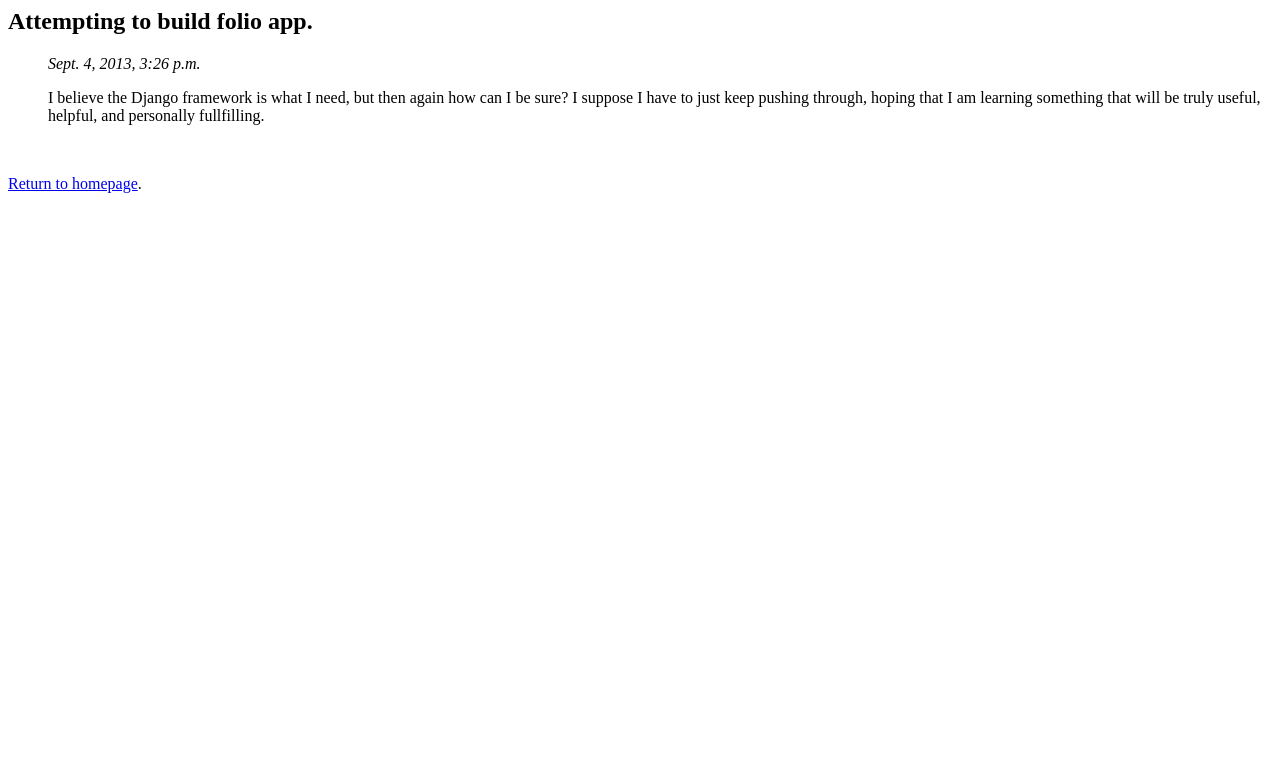
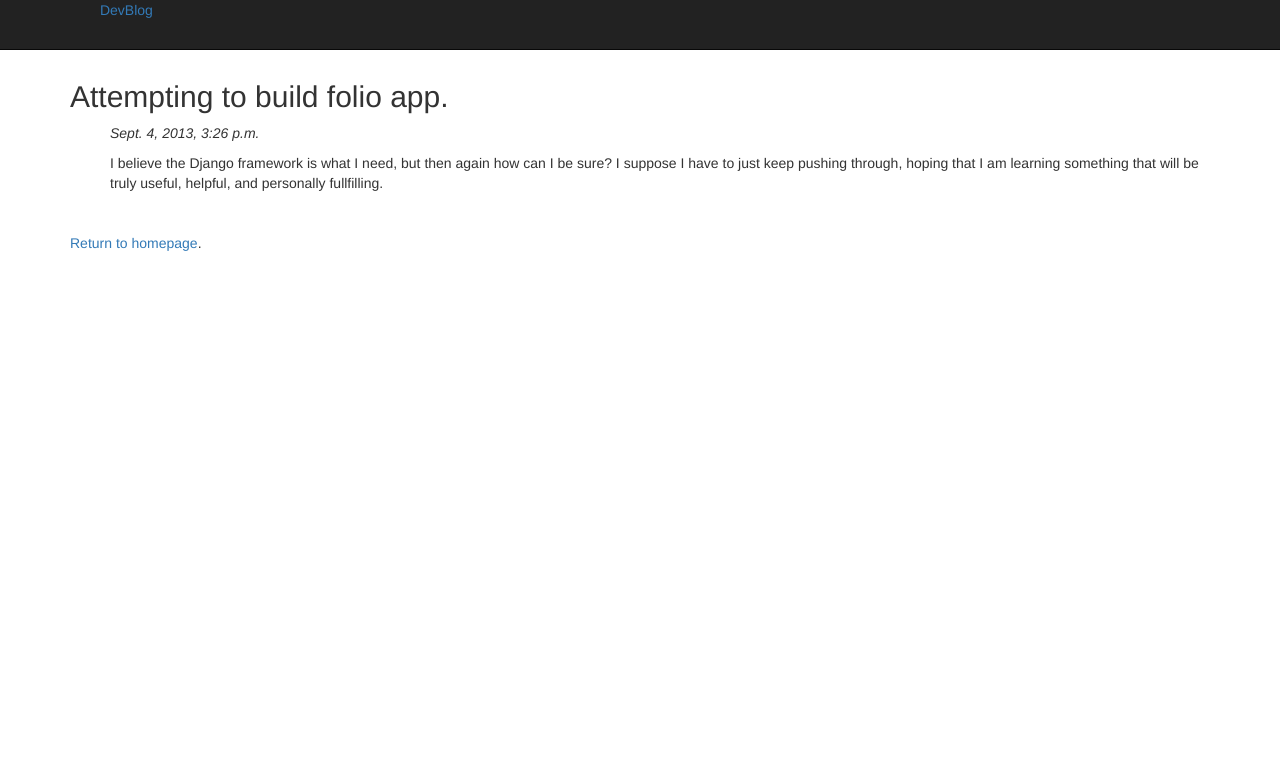
Before and after one commit to EliCash82/moreDjango, a Django app: page /blog/1/ in a window 1280 px wide. Shown: the top 783 px of the page. Run offline with Django 3.2, Linux system fonts and the light colour scheme; data comes from the database, SQL or seed files in the repository; parts of the project's set-up code (start-up, migrations or seed data) failed here and were passed over; some libraries are stand-ins or nearby versions.

Commit message:
Added some buggy styles because recc .CSS link broken

```diff
--- /dev/null
+++ b/blog/templates/base.html
@@ -0,0 +1,68 @@
+<!DOCTYPE html>
+<html lang="en">
+	<head>
+		<meta charset="utf-8">
+		<title>Anderson's Development Blog</title>
+		<meta name="viewport" content="width=device-width, initial-scale=1.0">
+		<meta name="description" content="">
+		<meta name="author" content="">
+
+		<!--Styles-->
+		<link href="//netdna.bootstrapcdn.com/twitter-bootstrap/2.3.2/css/bootstrap-combined.no-icons.min.css" rel="stylesheet">
+		<style>
+			body {
+				padding-top: 60px; /* 60px to make the container go all the way to the bottom of the topbar */
+			}
+		</style>
+		<link href="//netdna.bootstrapcdn.com/twitter-bootstrap/2.3.2/css/bootstrap-combined.min.css" rel="stylesheet">
+
+		<!-- The HTML5 shim, for IE6-8 support of HTML5 elements -->
+		<!--[If lt IE 9]>
+			<script src="http://html5shim.googlecode.com/svn/trunk/html5.js"></script>
+		<![endif]-->
+		<script src="//netdna.bootstrapcdn.com/twitter-bootstrap/2.3.2/js/bootstrap.min.js" type="text/javascript"></script>
+		{% block extrahead %}
+		{% endblock %}
+		<script type="text/javascript">
+		$(function(){
+		{% block jquery %}
+		{% endblock %}
+		});
+		</script>
+	</head>
+	<body>
+		<div class="navbar navbar-inverse navbar-fixed-top">
+			<div class="navbar-inner">
+				<div class="container">
+					<a class="btn btn-navbar" data-toggle-"collapse" data-target=".nav-collapse">
+						<span class="icon-bar"></span>
+						<span class="icon-bar"></span>
+						<span class="icon-bar"></span>
+					</a>
+					<a class="brand" href="/blog">DevBlog</a>
+					<div class="nav-collapse collapse">
+						<ul class="nav">
+							<li><a href="#">Add Post</a></li>
+						</ul>
+					</div><!--/.nav-collapse -->
+				</div>
+			</div>
+		</div>
+
+		<div id="messages">
+			{% if messages %}
+				{% for message in messages %}
+					<div class="alert alert-{{message.tags}}">
+						<a class="close" data-dismiss="alert">*</a>
+						{{message}}
+					</div>
+				{% endfor %}
+			{% endif %}
+		</div>
+
+		<div class="container">
+		{% block content %}
+		{% endblock %}
+		</div><!-- /container -->
+	</body>
+</html>
--- a/blog/templates/post.html
+++ b/blog/templates/post.html
@@ -1,13 +1,11 @@
-<html>
-<head><title>Anderson's Development Blog: {{ single_post.title }}</title>
-</head>
-<body>
+{% extends 'base.html' %}
+
+{% block content %}
 	<h2>{{ single_post.title }}</h2>
 	<ul>
 		<p><em>{{ single_post.created_at }}</em></p>
 		<p>{{ single_post.content }}</p>
 		<br/>
 	</ul>
-	<p><a href="/blog">Return to homepage</a>.<br/></p>
-</body>
-</html>
+	<p><a href="/blog">Return to homepage</a>.<br/>
+{% endblock %}
```
Also changed, not shown: blog/templates/index.html (+7 -9 lines), 1 other file.
